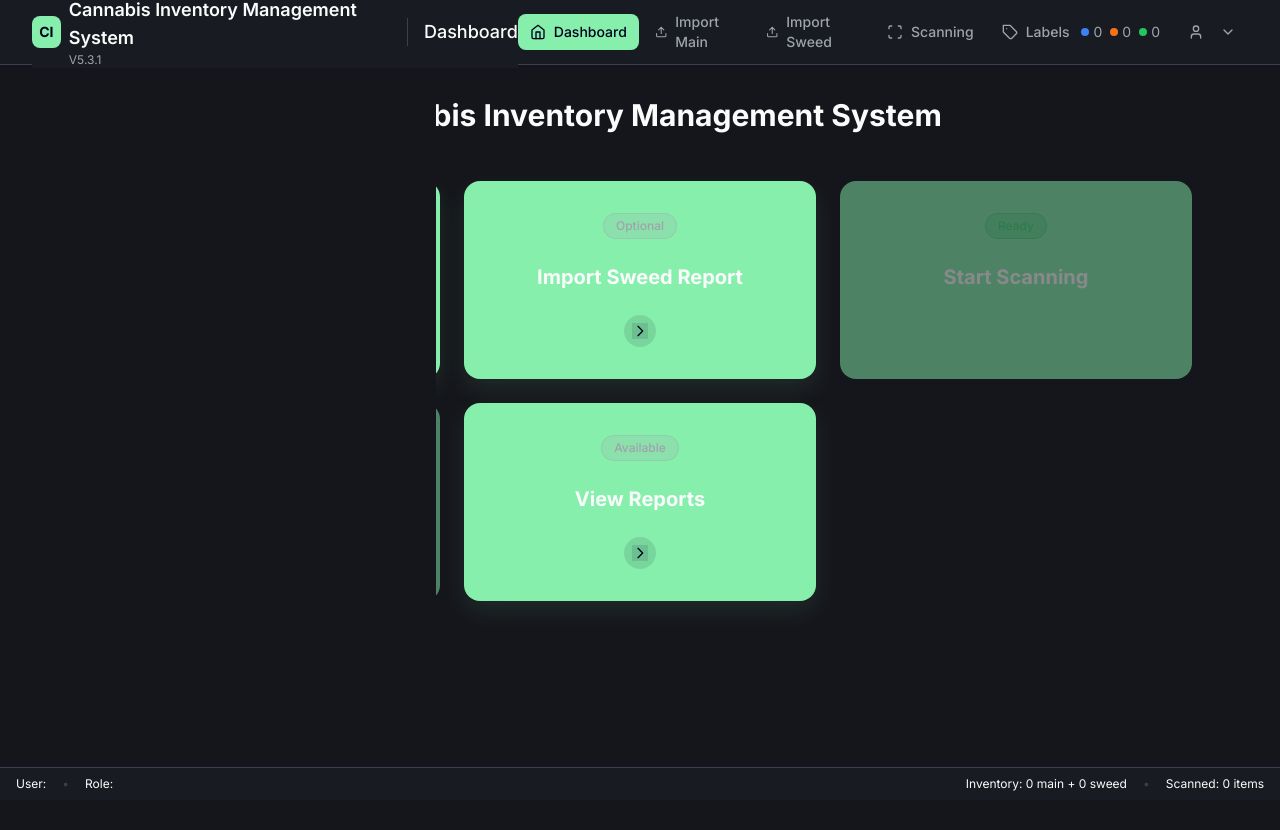
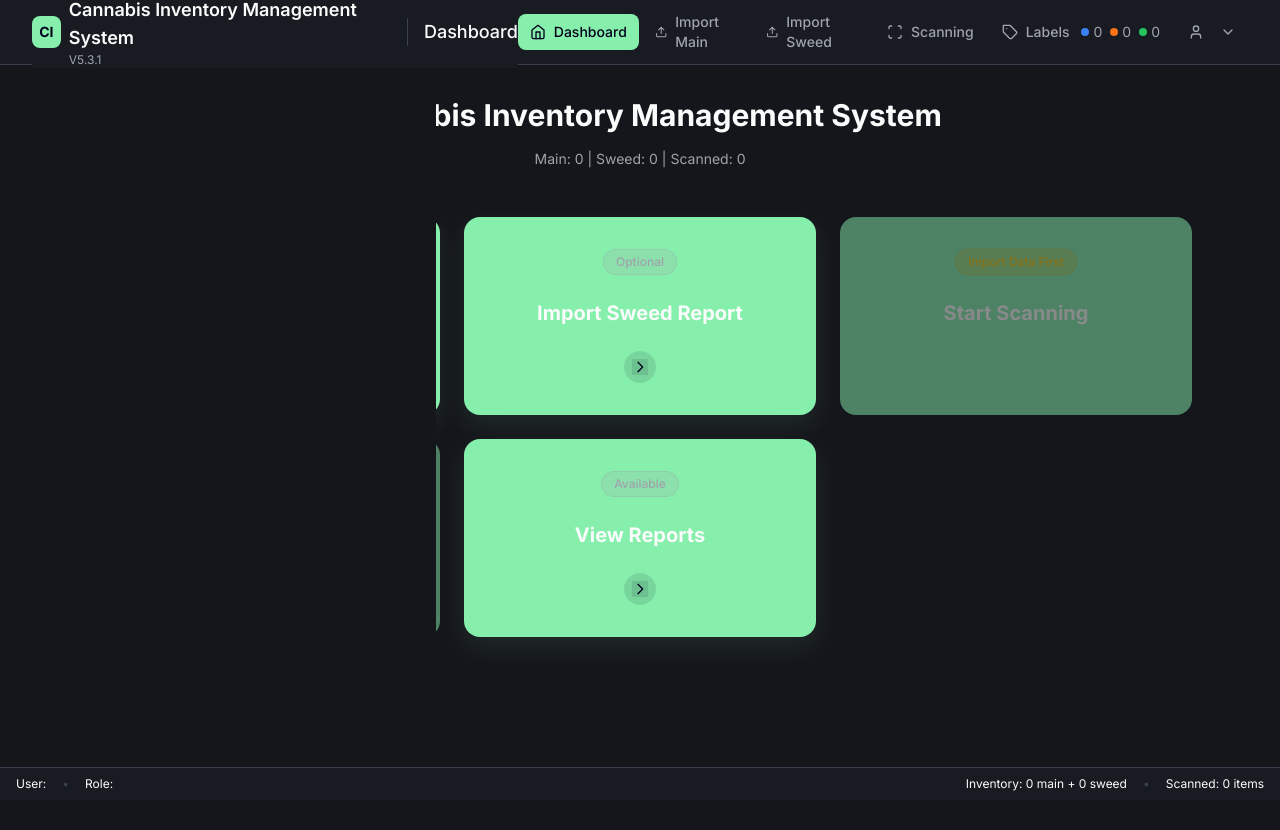
Before and after one commit to claygeo/cannabis-inventory-system, a React (Vite) app: page /dashboard in a window 1280 px wide. Shown: the top 830 px of the page. Built offline with nearby package versions, Linux system fonts and the light colour scheme.

Commit message:
Fix: Enable scanning button by using inventory counts instead of broken boolean flags

```diff
--- a/src/components/Dashboard/MainDashboard.jsx
+++ b/src/components/Dashboard/MainDashboard.jsx
@@ -6,10 +6,17 @@ import { useSession } from '../../contexts/SessionContext.jsx';
 
 export default function MainDashboard() {
   const { user } = useAuth();
-  const { hasMainInventory, hasSweedData } = useInventory();
+  // FIXED: Use getInventoryStats() instead of boolean flags (same as Header)
+  const { getInventoryStats } = useInventory();
   const { getSessionStats } = useSession();
 
+  const inventoryStats = getInventoryStats();
   const sessionStats = getSessionStats();
+
+  // FIXED: Use actual counts instead of potentially broken boolean flags
+  const hasMainInventory = (inventoryStats?.mainInventoryCount || 0) > 0;
+  const hasSweedData = (inventoryStats?.sweedDataCount || 0) > 0;
+  const hasAnyInventory = hasMainInventory || hasSweedData;
 
   // Quick action items
   const quickActions = [
@@ -17,19 +24,22 @@ export default function MainDashboard() {
       title: 'Import Main Inventory',
       path: '/import',
       available: true,
-      status: hasMainInventory ? 'Imported' : 'Required'
+      status: hasMainInventory ? `${inventoryStats.mainInventoryCount} Items` : 'Required'
     },
     {
       title: 'Import Sweed Report',
       path: '/sweed-import',
       available: true,
-      status: hasSweedData ? 'Imported' : 'Optional'
+      status: hasSweedData ? `${inventoryStats.sweedDataCount} Items` : 'Optional'
     },
     {
       title: 'Start Scanning',
       path: '/scanning',
-      available: hasMainInventory || hasSweedData,
-      status: sessionStats.totalItemsScanned > 0 ? `${sessionStats.totalItemsScanned} Scanned` : 'Ready'
+      // FIXED: Use the computed hasAnyInventory instead of broken boolean flags
+      available: hasAnyInventory,
+      status: sessionStats.totalItemsScanned > 0
+        ? `${sessionStats.totalItemsScanned} Scanned`
+        : hasAnyInventory ? 'Ready' : 'Import Data First'
     },
     {
       title: 'Generate Labels',
@@ -54,6 +64,13 @@ export default function MainDashboard() {
             <h1 className="text-3xl font-bold text-[#FAFCFB]">
               Cannabis Inventory Management System
             </h1>
+
+            {/* ADDED: Debug info to verify data is loading */}
+            <div className="mt-4 text-sm text-[#9FA3AC]">
+              Main: {inventoryStats?.mainInventoryCount || 0} |
+              Sweed: {inventoryStats?.sweedDataCount || 0} |
+              Scanned: {sessionStats?.totalItemsScanned || 0}
+            </div>
           </div>
         </div>
 
@@ -82,10 +99,14 @@ export default function MainDashboard() {
                   <div className="flex justify-center mb-6">
                     <div
                       className={`inline-flex items-center px-3 py-1 rounded-full text-xs font-medium border ${
-                        action.status === 'Imported' || action.status === 'Ready' || action.status.includes('Scanned')
+                        action.status === 'Ready' ||
+                        action.status.includes('Items') ||
+                        action.status.includes('Scanned')
                           ? 'bg-green-500/20 text-green-400 border-green-500/30'
                           : action.status === 'Required'
                           ? 'bg-red-500/20 text-red-400 border-red-500/30'
+                          : action.status === 'Import Data First' || action.status === 'Scan Items First'
+                          ? 'bg-yellow-500/20 text-yellow-400 border-yellow-500/30'
                           : 'bg-gray-500/20 text-gray-400 border-gray-500/30'
                       }`}
                     >
```
